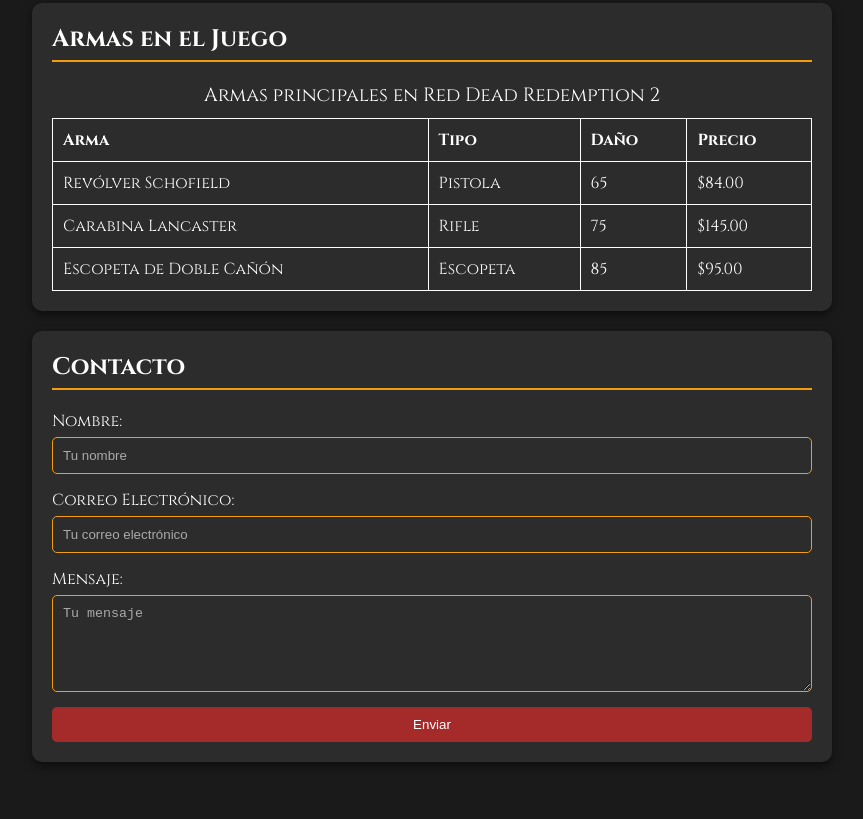
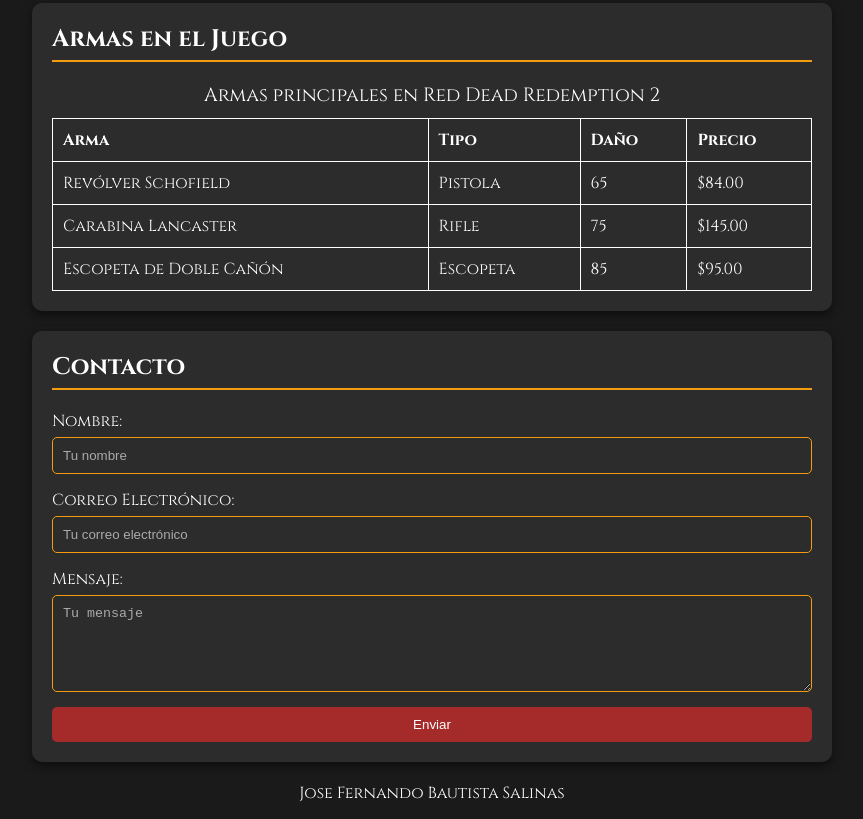
Before and after one commit to FerLose/FerLose.github.io, a plain HTML site: page index.html in a window 1280 px wide. Shown: the part 1567-2386 px from the top of the page, without its empty margins (208-1071 px from the left). Before the commit the page ends 2349 px from the top, so only its background shows below. Drawn offline with Linux system fonts and the light colour scheme.

Commit message:
Update index.html

```diff
--- a/index.html
+++ b/index.html
@@ -161,6 +161,8 @@
             </form>
         </div>
     </section>
+
+    <p style="text-align: center; margin-top: 10px;">Jose Fernando Bautista Salinas</p>
 </footer>
 
 <!-- Scripts al final del body -->
```
